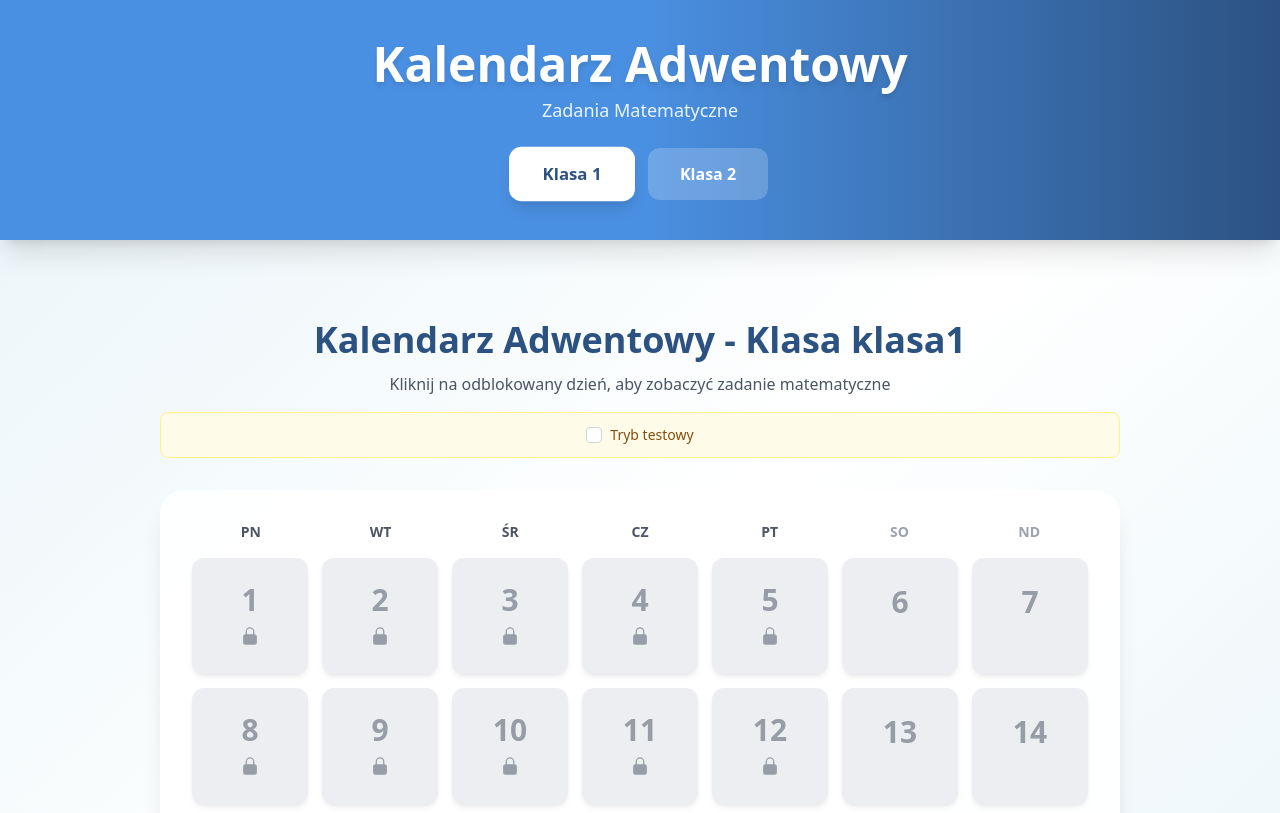
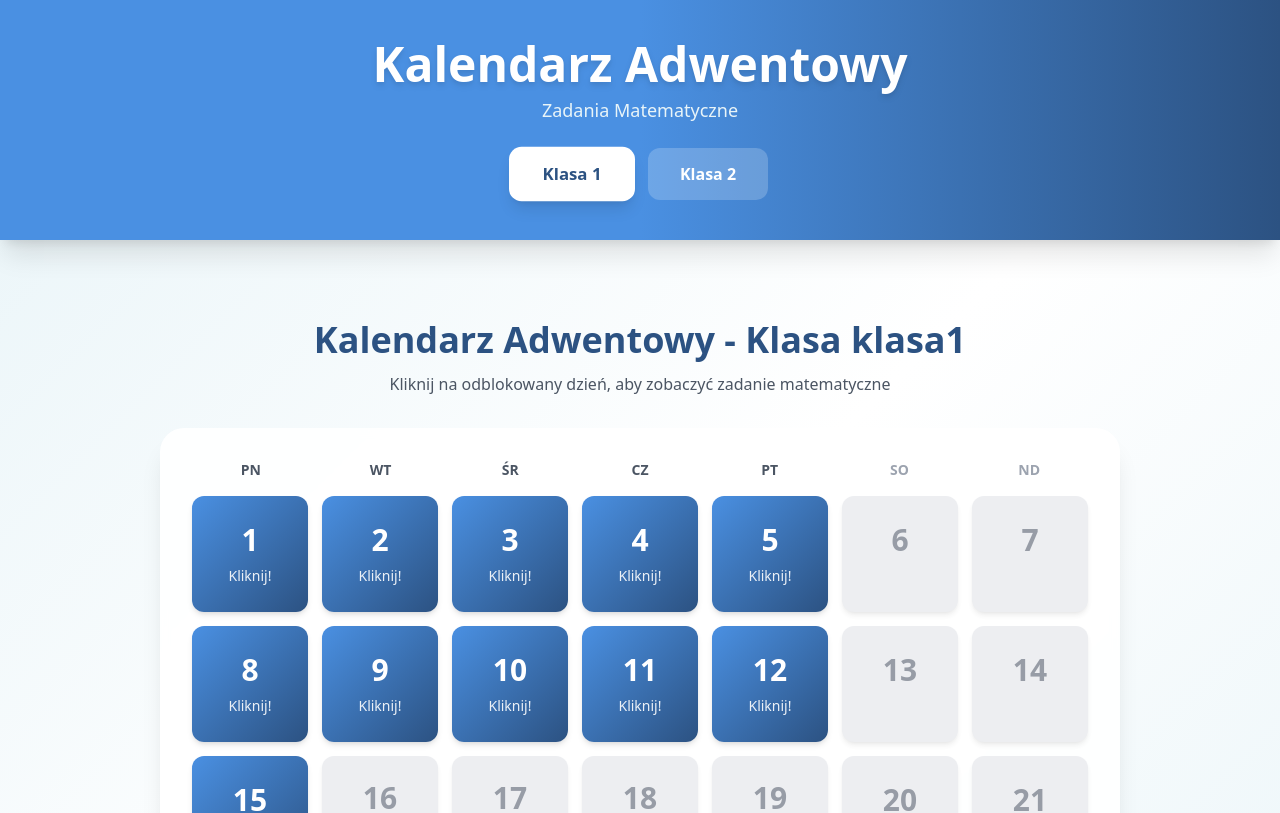
Before and after one commit to wooodiest/kalendarzAdwentowy, a React (Vite) app: page /klasa1 in a window 1280 px wide. Shown: the top 813 px of the page. Built offline with nearby package versions, Linux system fonts and the light colour scheme.

Commit message:
czyszczenie kodu

```diff
--- a/src/components/CalendarView.jsx
+++ b/src/components/CalendarView.jsx
@@ -1,25 +1,14 @@
-import { useState, useEffect } from 'react';
+import { useState } from 'react';
 import DayTile from './DayTile';
 import DayModal from './DayModal';
-import { isUnlocked } from '../utils/dateUtils';
+import { isUnlocked, getCurrentDate } from '../utils/dateUtils';
 
 export default function CalendarView({ classId, tasks }) {
   const [selectedDay, setSelectedDay] = useState(null);
-  const [showModal, setShowModal] = useState(false);
-  const [debugMode, setDebugMode] = useState(false);
-  const [mockDay, setMockDay] = useState('');
-
-  const getNowForDebug = () => {
-    if (!debugMode || !mockDay) return new Date();
-
-    const currentYear = new Date().getFullYear();
-    const dayNumber = Number(mockDay);
-    return new Date(currentYear, 11, dayNumber);
-  };
+  const [showModal,   setShowModal]   = useState(false);
 
   const handleDayClick = (day) => {
-    const now = getNowForDebug();
-    if (isUnlocked(day, now)) {
+    if (isUnlocked(day)) {
       setSelectedDay(day);
       setShowModal(true);
     }
@@ -30,14 +19,15 @@ export default function CalendarView({ classId, tasks }) {
     setSelectedDay(null);
   };
 
-  const currentYear = new Date().getFullYear();
-  const startOfDecember = new Date(currentYear, 11, 1);
+  // Kalendarz zawsze pokazuje aktualny rok (2025), ale sprawdzanie odblokowania używa getCurrentDate()
+  const calendarYear = new Date().getFullYear();
+  const startOfDecember = new Date(calendarYear, 11, 1);
   const firstDayIndex = (startOfDecember.getDay() + 6) % 7; // 0 = Monday, 6 = Sunday
 
   // 4 tygodnie (4 x 7 = 28) – od 1 do 28 grudnia
-  const weeks = Array.from({ length: 3 }, () => Array(7).fill(null));
+  const weeks = Array.from({ length: 4 }, () => Array(7).fill(null));
 
-  for (let day = 1; day <= 21; day += 1) {
+  for (let day = 1; day <= 28; day += 1) {
     const positionIndex = firstDayIndex + (day - 1);
     const weekIndex = Math.floor(positionIndex / 7);
     const dayIndex = positionIndex % 7;
@@ -56,40 +46,6 @@ export default function CalendarView({ classId, tasks }) {
         <p className="text-gray-600 text-sm sm:text-base">
           Kliknij na odblokowany dzień, aby zobaczyć zadanie matematyczne
         </p>
-
-        {import.meta.env.DEV && (
-          <div className="mt-4 flex flex-col items-center gap-2 px-3 py-3 rounded-lg bg-yellow-50 border border-yellow-200 text-yellow-800 text-sm">
-            <div className="inline-flex items-center gap-2">
-              <label className="inline-flex items-center gap-2 cursor-pointer">
-                <input
-                  type="checkbox"
-                  className="rounded border-gray-300"
-                  checked={debugMode}
-                  onChange={(e) => setDebugMode(e.target.checked)}
-                />
-                <span>Tryb testowy</span>
-              </label>
-            </div>
-
-            {debugMode && (
-              <div className="flex flex-wrap items-center justify-center gap-2">
-                <span>Symuluj dzień grudnia:</span>
-                <select
-                  value={mockDay}
-                  onChange={(e) => setMockDay(e.target.value)}
-                  className="border border-yellow-300 rounded px-2 py-1 bg-white text-yellow-900 text-sm"
-                >
-                  <option value="">(dzisiajsza data)</option>
-                  {Array.from({ length: 21 }, (_, i) => i + 1).map((d) => (
-                    <option key={d} value={d}>
-                      {d} grudnia
-                    </option>
-                  ))}
-                </select>
-              </div>
-            )}
-          </div>
-        )}
       </div>
 
       <div className="w-full bg-white/90 rounded-3xl shadow-xl p-6 sm:p-8 backdrop-blur-sm">
@@ -120,8 +76,7 @@ export default function CalendarView({ classId, tasks }) {
 
               const isAfter24 = day > 24;
               const isNonTaskDay = isWeekendCol || isAfter24;
-              const now = getNowForDebug();
-              const unlocked = !isNonTaskDay && day <= 24 && isUnlocked(day, now);
+              const unlocked = !isNonTaskDay && day <= 24 && isUnlocked(day);
 
               return (
                 <DayTile
--- a/src/utils/dateUtils.js
+++ b/src/utils/dateUtils.js
@@ -1,28 +1,35 @@
+/**
+ * Gets the current date for the application.
+ * In development, you can set a fixed date by uncommenting and modifying the line below.
+ * In production, this will always return the actual current date.
+ * @returns {Date} - Current date (or fixed date in dev mode)
+ */
+export function getCurrentDate() {
+   return new Date(2025, 11, 15);
+  // return new Date();
+}
+
 /**
  * Checks if a given day (1-24) in December is unlocked
  * A day is unlocked if:
- * 1. It's today or earlier
+ * 1. It's today or earlier (based on getCurrentDate())
  * 2. The date falls on a weekday (Monday-Friday)
- *
  * @param {number} day - Day number (1-24)
- * @param {Date} now - Current date (defaults to new Date())
+ * @param {Date} now - Current date (defaults to getCurrentDate())
  * @returns {boolean} - True if the day is unlocked
  */
-export function isUnlocked(day, now = new Date()) {
-  const currentYear = now.getFullYear();
-  const dayDate = new Date(currentYear, 11, day); // Month 11 = December (0-indexed)
+export function isUnlocked(day, now = getCurrentDate()) {
+  const calendarYear = new Date().getFullYear();
+  const dayDate      = new Date(calendarYear, 11, day); // Month 11 = December (0-indexed)
 
-  // Set both dates to midnight for accurate comparison
-  const today = new Date(now.getFullYear(), now.getMonth(), now.getDate());
-  const targetDate = new Date(currentYear, 11, day);
+  const testDate   = new Date(calendarYear, now.getMonth(), now.getDate());
+  const targetDate = new Date(calendarYear, 11, day);
 
-  // Check if the date is in the future
-  if (targetDate > today) {
+  if (targetDate > testDate) {
     return false;
   }
 
-  // Check if it's a weekday (Monday = 1, Friday = 5)
-  // getDay() returns: 0 = Sunday, 1 = Monday, ..., 6 = Saturday
+  // 0 = Sunday, 1 = Monday, ..., 6 = Saturday
   const dayOfWeek = dayDate.getDay();
   const isWeekday = dayOfWeek >= 1 && dayOfWeek <= 5;
 
@@ -35,7 +42,7 @@ export function isUnlocked(day, now = new Date()) {
  * @returns {Date} - Date object for that day
  */
 export function getDayDate(day) {
-  const currentYear = new Date().getFullYear();
+  const currentYear = getCurrentDate().getFullYear();
   return new Date(currentYear, 11, day);
 }
 
--- a/src/utils/imageRegistry.js
+++ b/src/utils/imageRegistry.js
@@ -6,7 +6,6 @@ const imageModules = import.meta.glob('../data/klasa*/**/*.{png,jpg,jpeg}', {
 const imageMap = {};
 
 Object.entries(imageModules).forEach(([path, url]) => {
-  // Przykład ścieżki: ../data/klasa1/1.png
   const match = path.match(/..\/data\/(klasa[^/]+)\/(\d+)\.(png|jpe?g)$/);
   if (!match) return;
 
```
